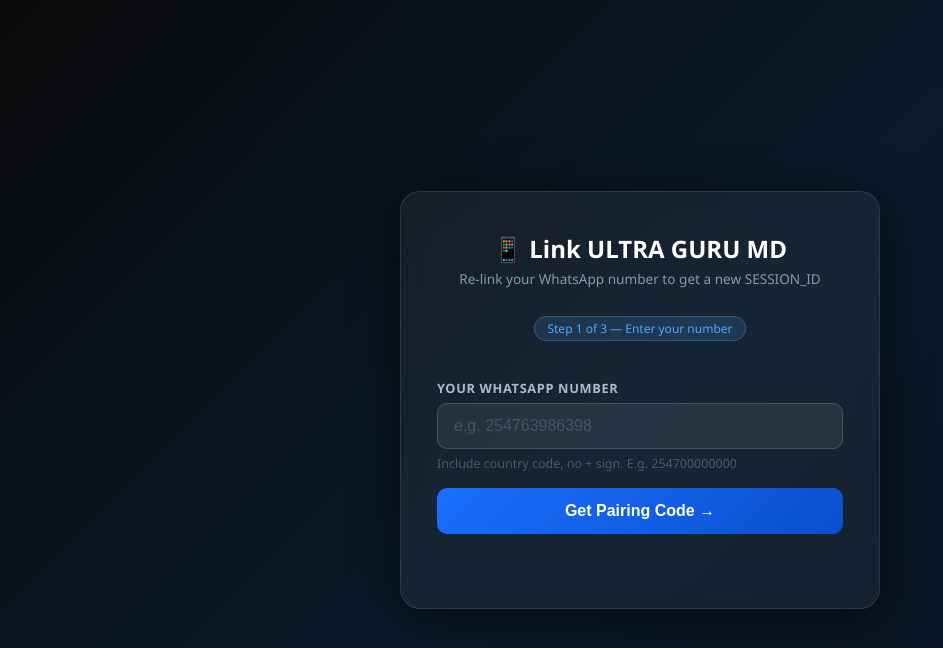
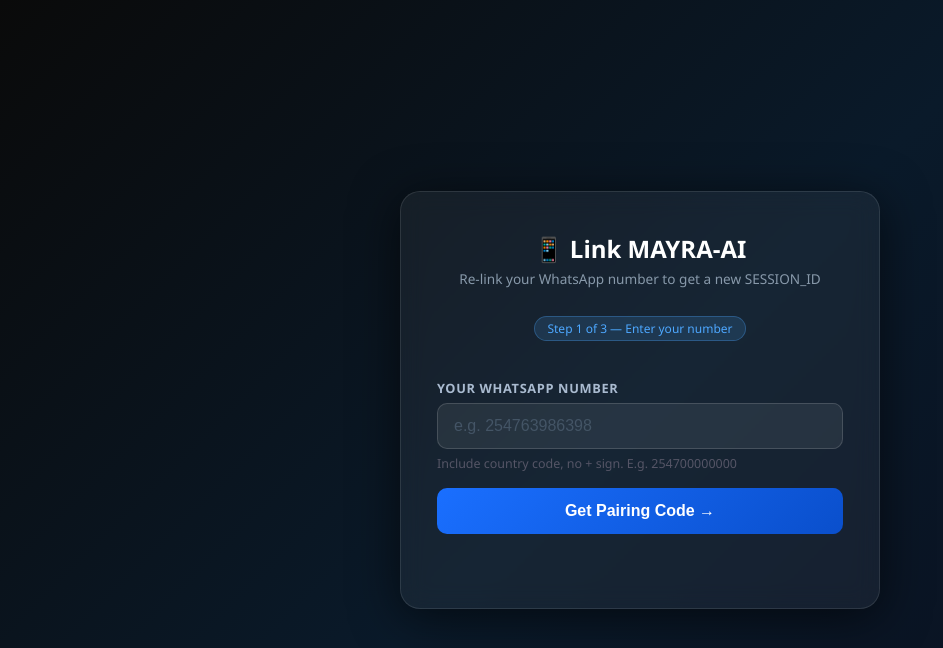
Before and after one commit to Lukaboe2/Lukapair, a website: page public/pair.html in a window 1280 px wide. Shown: the whole page, without its empty margins (0-943 px from the left). Drawn offline with Linux system fonts and the light colour scheme.

Commit message:
Update pair.html

```diff
--- a/public/pair.html
+++ b/public/pair.html
@@ -43,7 +43,7 @@
 </head>
 <body>
 <div class="card">
-    <h1>📱 Link ULTRA GURU MD</h1>
+    <h1>📱 Link MAYRA-AI</h1>
     <p class="sub">Re-link your WhatsApp number to get a new SESSION_ID</p>
 
     <!-- STEP 1: Enter phone -->
```
